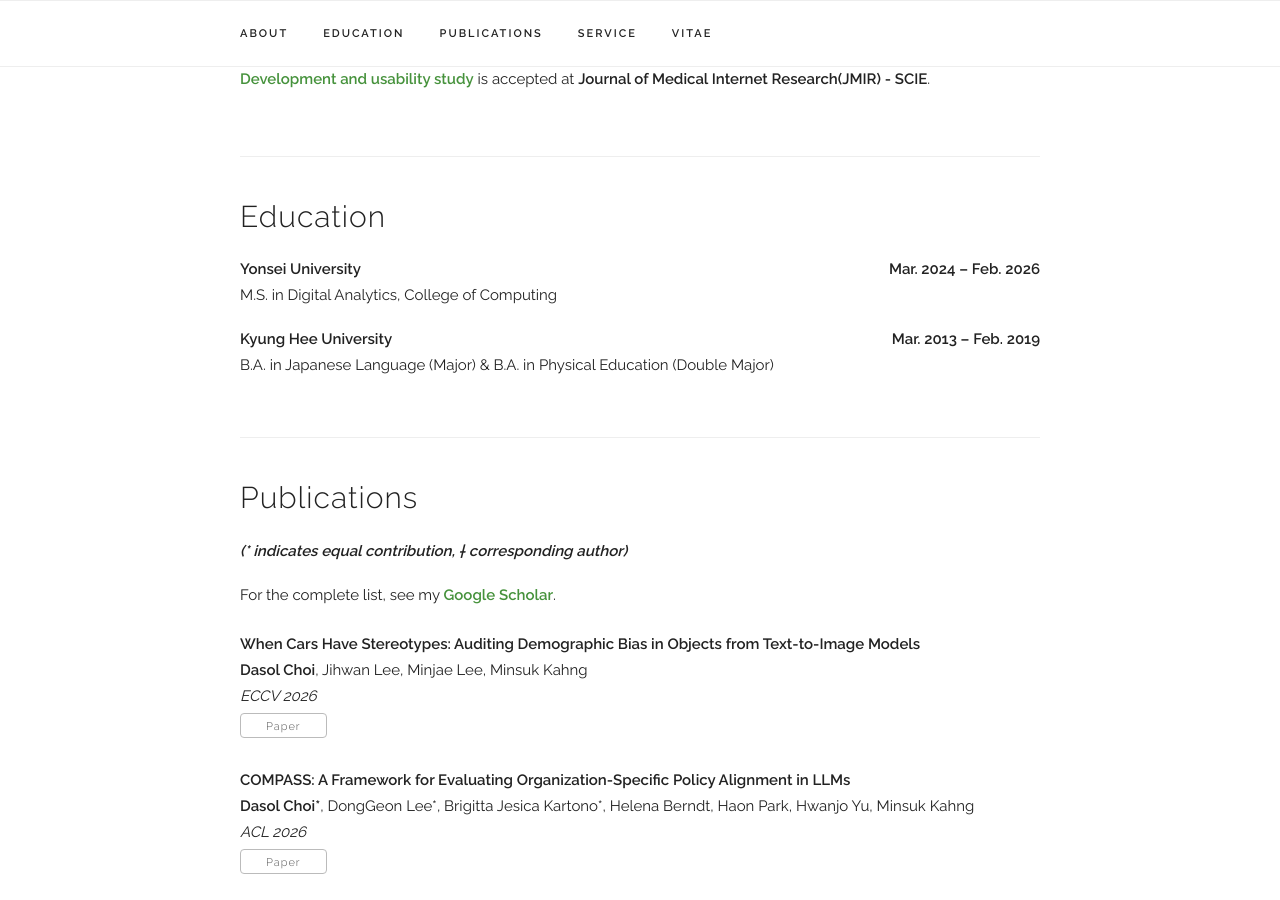
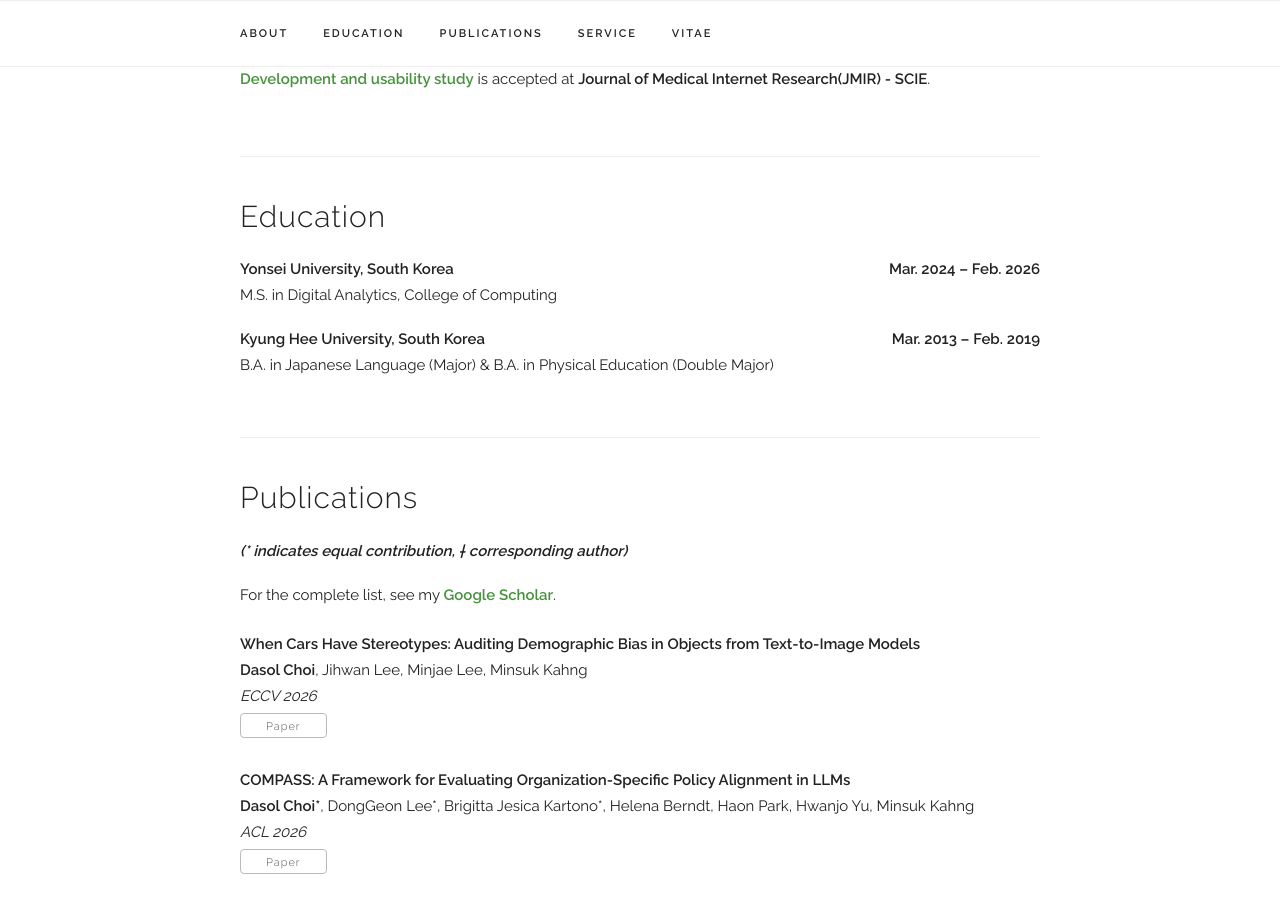
Before and after one commit to Dasol-Choi/dasol-choi.github.io, a Jekyll site: the page built from index.html, in a window 1280 px wide and 900 px high, scrolled down 1507 px. Built offline with Jekyll 4.4.1, drawn with Linux system fonts in a browser that asks for light colours; some web fonts are replaced.

Commit message:
add country to education

```diff
--- a/index.html
+++ b/index.html
@@ -84,12 +84,12 @@ layout: default
 <div class="docs-section" id="education">
   <h4>Education</h4>
   <div class="paper">
-    <p class="title"><b>Yonsei University<b style="float:right;">Mar. 2024 – Feb. 2026</b></b></p>
+    <p class="title"><b>Yonsei University, South Korea<b style="float:right;">Mar. 2024 – Feb. 2026</b></b></p>
     <p>M.S. in Digital Analytics, College of Computing</p>
   </div>
 
   <div class="paper">
-    <p class="title"><b>Kyung Hee University<b style="float:right;">Mar. 2013 – Feb. 2019</b></b></p>
+    <p class="title"><b>Kyung Hee University, South Korea<b style="float:right;">Mar. 2013 – Feb. 2019</b></b></p>
     <p>B.A. in Japanese Language (Major) & B.A. in Physical Education (Double Major)</p>
   </div>
 </div>
```
